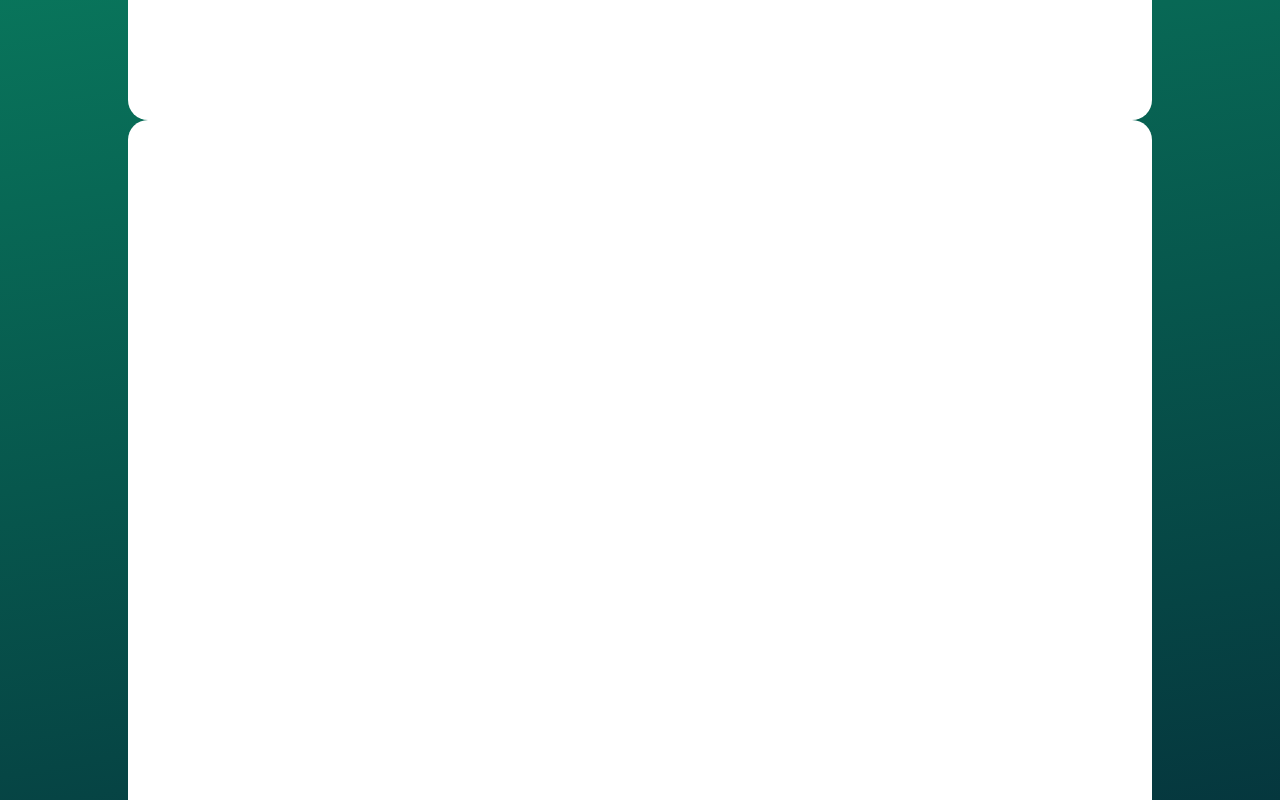
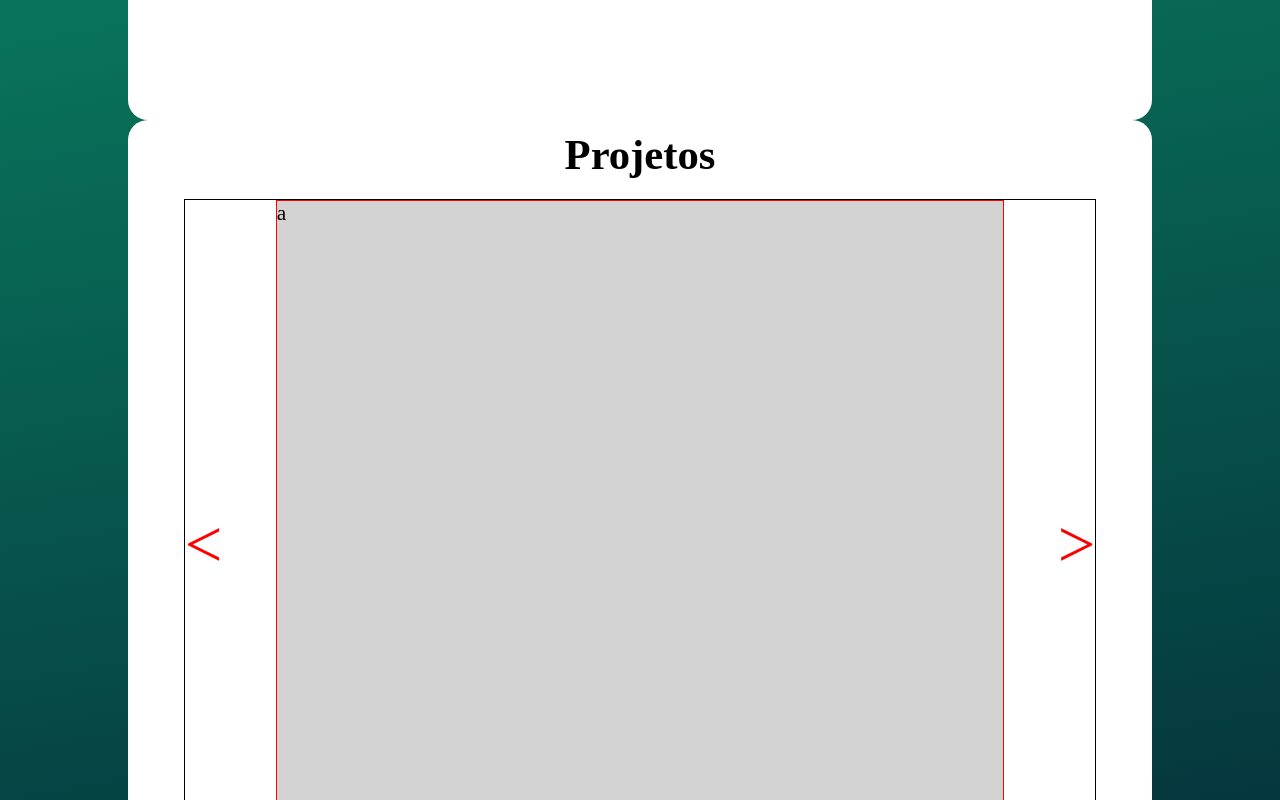
Before and after one commit to Jefferson13t/portifolio, a React (Create React App) app: page / in a window 1280 px wide. Shown: the part 1480-2280 px from the top of the page. Built offline with nearby package versions, Linux system fonts and the light colour scheme.

Commit message:
iniciando o carousel de projetos

```diff
--- a/src/App.tsx
+++ b/src/App.tsx
@@ -2,7 +2,7 @@ import GlobalStyle from './styles/GlobalStyle';
 import { Sobre } from "./Components/Main/Sobre"
 import {Habilidades} from "./Components/Main/Habilidades"
 import { Container } from './style';
-import { Projetos } from './Components/Main/Projetos';
+import  {Projetos} from './Components/Main/Projetos';
 import { Contatos } from './Components/Main/Contatos';
 
 
--- a/src/Components/Main/Contatos/style.ts
+++ b/src/Components/Main/Contatos/style.ts
@@ -19,7 +19,7 @@ export const Contacts = styled.div`
                 align-items: center;
             > a {
                 margin: 10px;
-                transition: .5s;
+                transition: .2s;
 
                 &:hover{
                 color: rgba(0,0,0,.6)
--- a/src/Components/Main/Projetos/index.tsx
+++ b/src/Components/Main/Projetos/index.tsx
@@ -1,7 +1,49 @@
+import { Projects, Container , Wrapper , Card } from './style'
+
+export const Projetos = () => {
+
+    const cards = document.querySelectorAll('.card');
+    let control = 0;
+
+    const scrollTo = (isLeft: boolean) => {
+
+        isLeft ? control -= 1 : control += 1;
 
 
-export const Projetos = () => {
-    return (
-        <div></div>
-    )
-}
+        if (control < 0) {
+            control = cards.length - 1
+        }
+        if (control > cards.length - 1){
+            control = 0
+        }
+
+        const swippe = (control: number) => {
+
+            console.log(control)
+           // cards[control].scrollIntoView({inline: 'center', behavior: 'smooth'})
+        }
+        swippe(control)
+        }
+
+
+        return (<Projects>
+            <h1>Projetos</h1>
+            <Container>
+                <div id="left-arrow" onClick={() => scrollTo(true)}>{"<"}</div>
+                <Wrapper>
+            <Card className='card'>
+                a
+            </Card>
+            <Card className='card'>
+                b
+            </Card><Card className='card'>
+                c
+            </Card><Card className='card'>
+                d
+            </Card>
+            </Wrapper>
+            <div id="right-arrow" onClick={() => scrollTo(false)}>{">"}</div>
+
+            </Container>
+        </Projects>)
+    }
--- /dev/null
+++ b/src/Components/Main/Projetos/style.ts
@@ -0,0 +1,65 @@
+import styled from 'styled-components'
+
+export const Projects = styled.div`
+    display: flex;
+    flex-direction: column;
+    align-items: center;
+
+`
+
+export const Container = styled.div`
+    width: 90%;
+    border: solid 1px;
+    flex-grow: 1;
+    margin: 20px;
+    display: flex;
+    justify-content: space-between;
+
+    #left-arrow, #right-arrow {
+        display: flex;
+        align-items: center;
+        color: red;
+        font-size: 50pt;
+        height: 100%;
+
+        &:hover {
+
+            background-color: red;
+        }
+
+    }
+
+    @media(max-width: 900px) {
+
+        #left-arrow, #right-arrow {
+            display: none;
+        }
+        > div {
+        }
+    }
+
+`
+export const Wrapper = styled.div`
+    width: 80%;
+    height: 100%;
+    border: solid 1px red;
+    overflow-x: auto;
+    display: flex;
+    flex-flow: row nowrap;
+    scroll-snap-type: x mandatory;
+
+    ::-webkit-scrollbar {
+        display: none;
+    }
+
+
+`
+
+export const Card = styled.div`
+scroll-snap-align: start;
+    width: 100%;
+    flex-shrink: 0;
+    height: 100%;
+    background-color: lightgray;
+
+`
```
